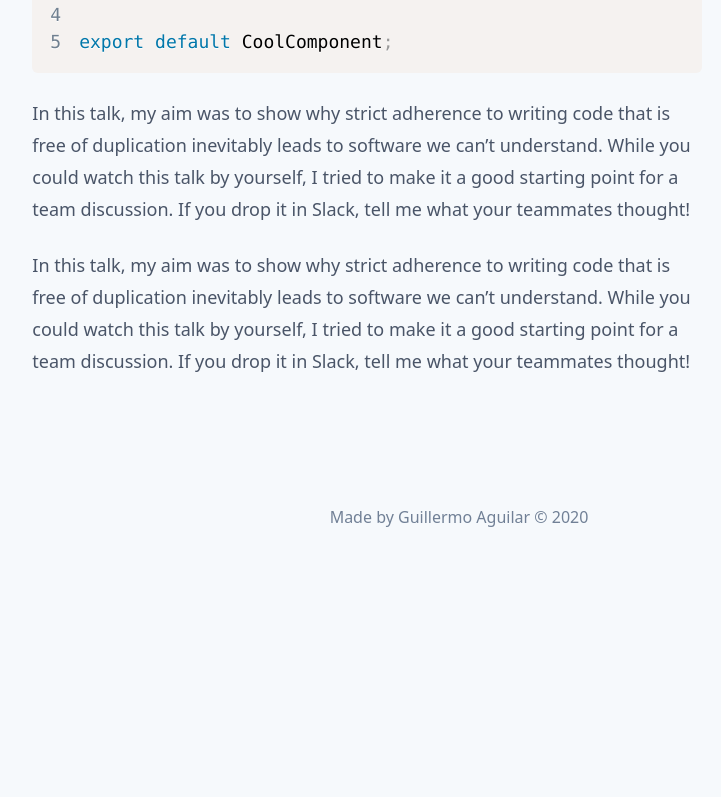
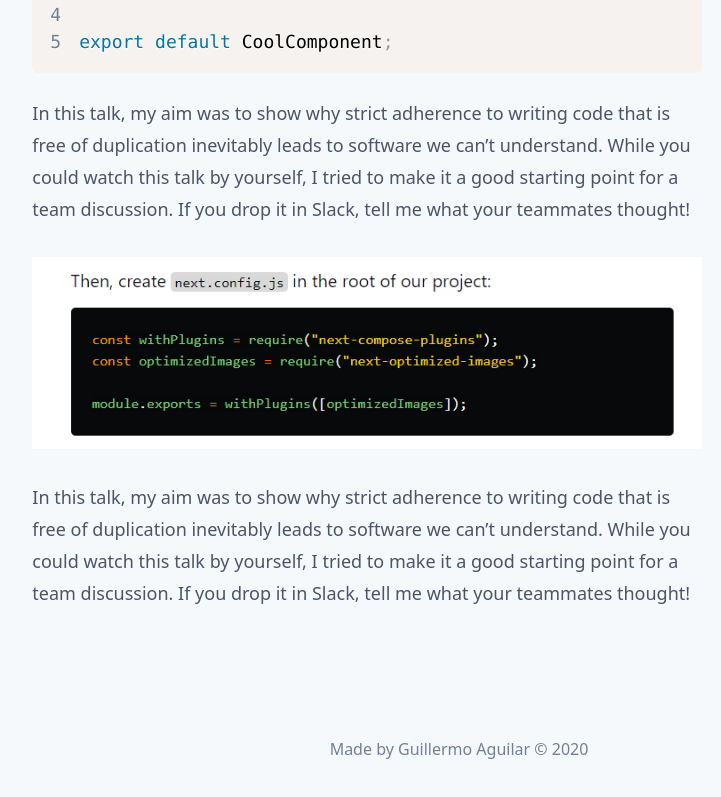
Before and after one commit to ACGuillermo/frontend-web, a Next.js app: page /blog/test in a window 1280 px wide. Shown: the part 1975-2772 px from the top of the page, without its empty margins (181-902 px from the left). Before the commit the page ends 2552 px from the top, so only its background shows below. Built offline with nearby package versions, Linux system fonts and the light colour scheme.

Commit message:
image test

```diff
--- a/blogPosts/test.md
+++ b/blogPosts/test.md
@@ -24,4 +24,6 @@ export default CoolComponent;
 
 In this talk, my aim was to show why strict adherence to writing code that is free of duplication inevitably leads to software we can’t understand. While you could watch this talk by yourself, I tried to make it a good starting point for a team discussion. If you drop it in Slack, tell me what your teammates thought!
 
+![test2](/test2.png)
+
 In this talk, my aim was to show why strict adherence to writing code that is free of duplication inevitably leads to software we can’t understand. While you could watch this talk by yourself, I tried to make it a good starting point for a team discussion. If you drop it in Slack, tell me what your teammates thought!
--- a/pages/blog/[slug].jsx
+++ b/pages/blog/[slug].jsx
@@ -13,7 +13,7 @@ SyntaxHighlighter.registerLanguage('jsx', jsx);
 SyntaxHighlighter.registerLanguage('js', js);
 
 function Image(props) {
-    return <img {...props} className="w-full mx-auto" />
+    return <img {...props} className="h-auto mx-auto" />
   }
 
 const CodeBlock = ({ language, value }) => {
```
Also changed, not shown: public/test2.png (added).
